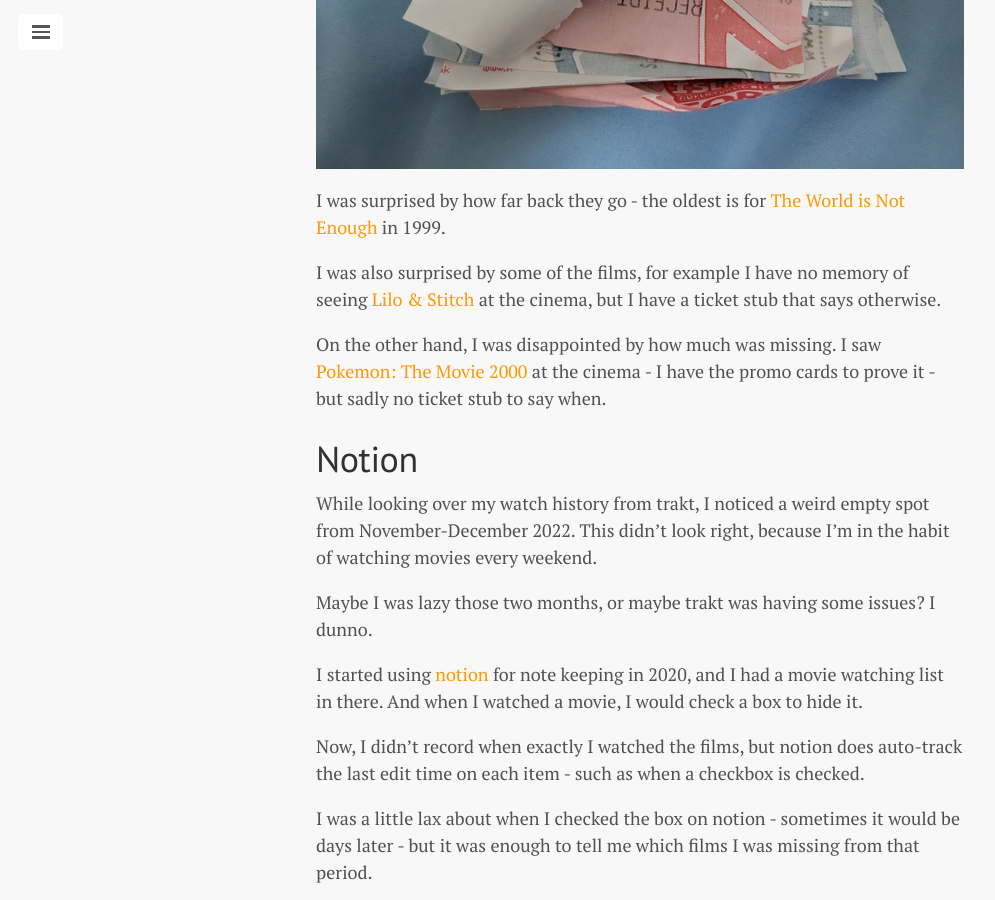
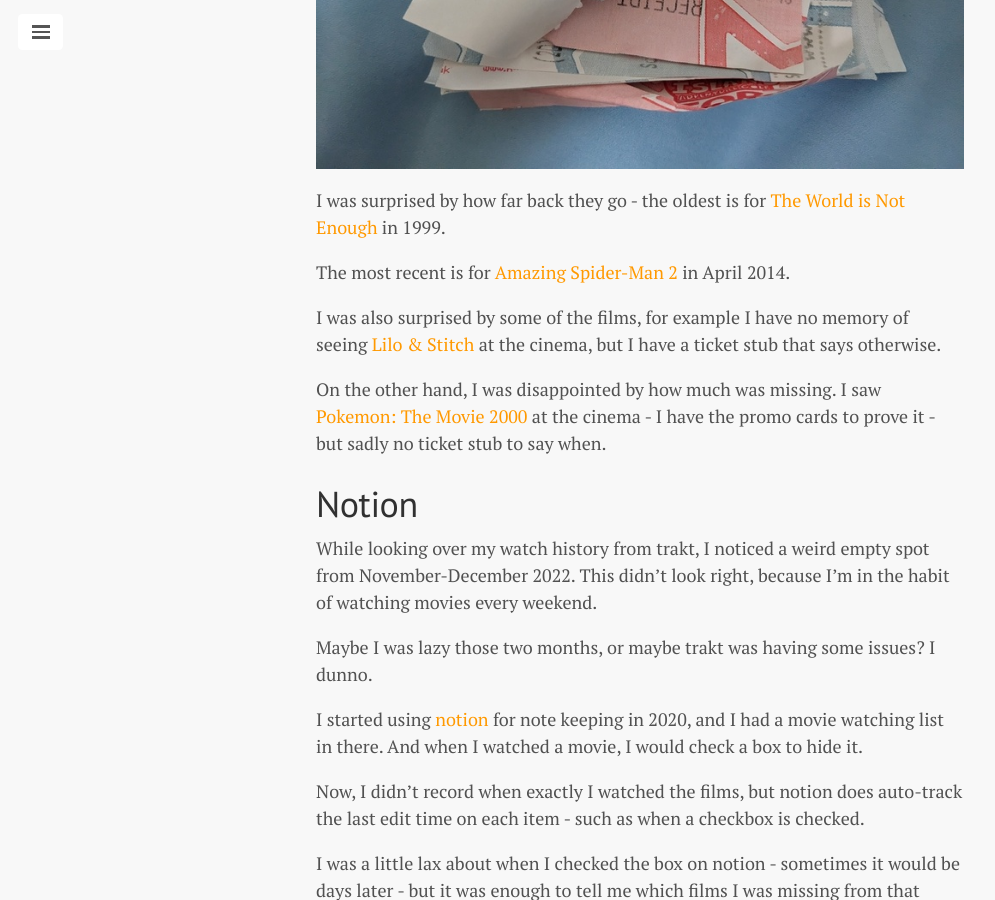
Before and after one commit to oatzy/oatzy.github.io, a Jekyll site: the page built from _posts/2024-06-06-every-film-i-ever-saw.md, in a window 1280 px wide and 900 px high, scrolled down 1849 px. Shown: the whole window, without its empty margins (0-995 px from the left). Built offline with Jekyll 4.4.1, drawn with Linux system fonts in a browser that asks for light colours.

Commit message:
edit: extra details in movie post

```diff
--- a/_posts/2024-06-06-every-film-i-ever-saw.md
+++ b/_posts/2024-06-06-every-film-i-ever-saw.md
@@ -52,6 +52,8 @@ And reader, I am, and I did
 ![A bundle of ticket stubs](/assets/ticket_stubs.jpg)
 
 I was surprised by how far back they go - the oldest is for [The World is Not Enough](https://letterboxd.com/film/the-world-is-not-enough/) in 1999.
+
+The most recent is for [Amazing Spider-Man 2](https://letterboxd.com/film/the-amazing-spider-man-2/) in April 2014.
 
 I was also surprised by some of the films, for example I have no memory of seeing [Lilo & Stitch](https://letterboxd.com/film/lilo-stitch/) at the cinema, but I have a ticket stub that says otherwise.
 
```
